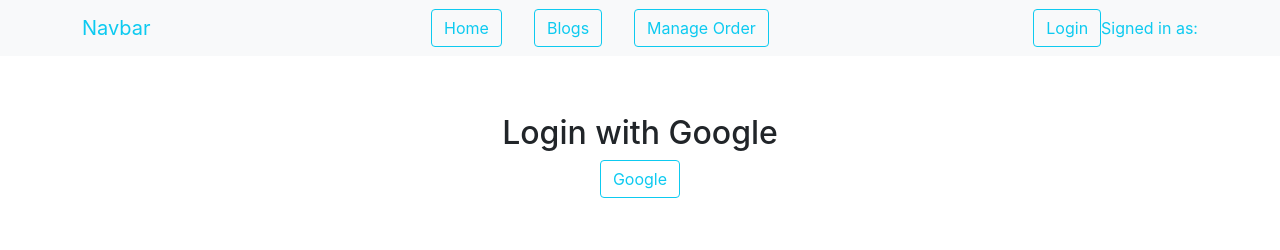
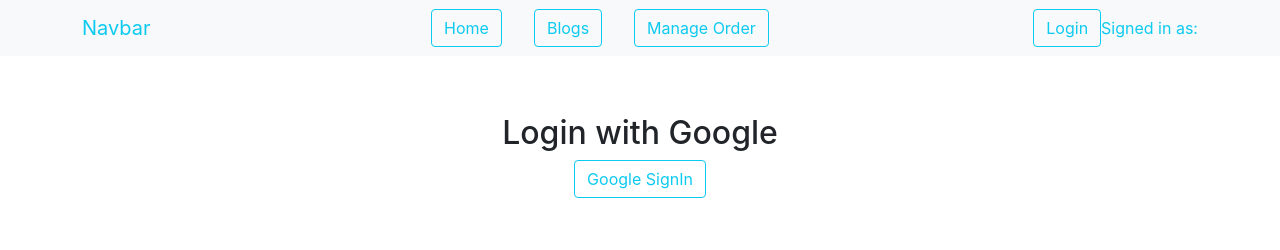
Before and after one commit to rafirahman123/Tourism-website-MERN-client, a React (Create React App) app: page /login in a window 1280 px wide. Shown: the top 250 px of the page. Built offline with nearby package versions, Linux system fonts and the light colour scheme; no server answers.

Commit message:
Some change in login page

```diff
--- a/src/components/User/Login/Login.js
+++ b/src/components/User/Login/Login.js
@@ -8,7 +8,7 @@
     return (
         <div className="button-section">
             <h2>Login with Google</h2>
-            <Button onClick={signInUsingGoogle} variant="outline-info">Google</Button>
+            <Button onClick={signInUsingGoogle} variant="outline-info">Google SignIn</Button>
         </div>
     );
 };
```
